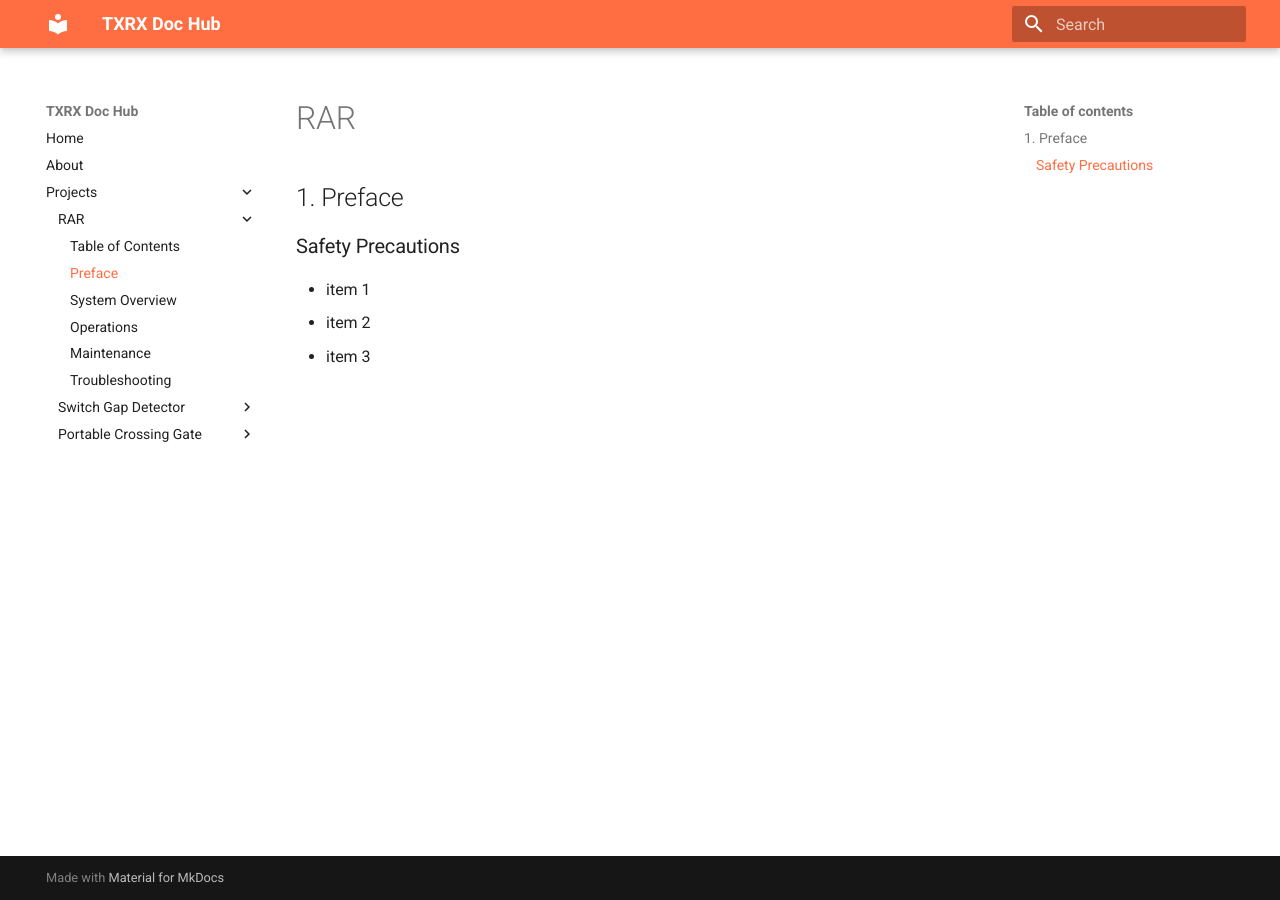
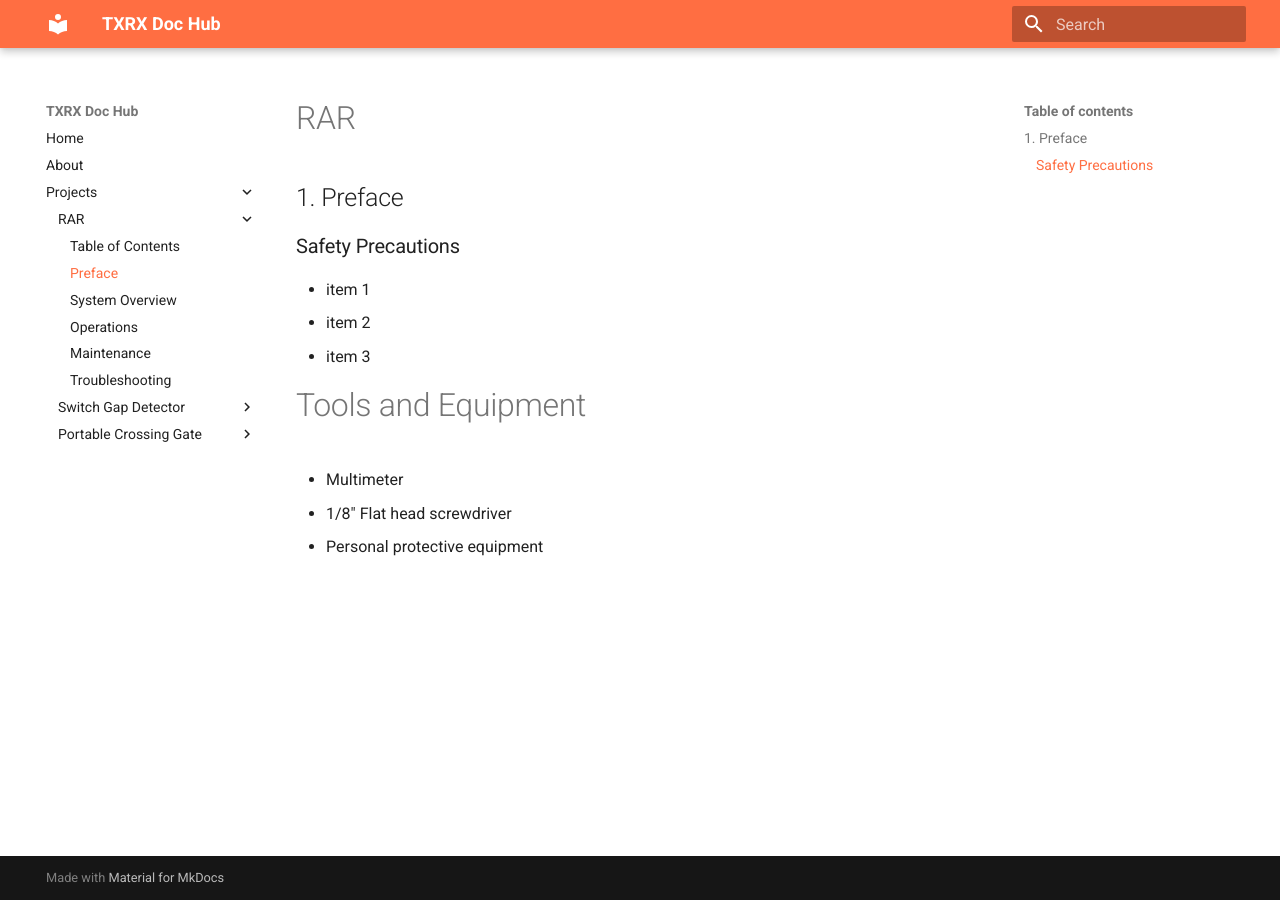
Before and after one commit to niell-ion/TXRX-Doc-Hub, an MkDocs documentation site: the page built from docs/rar/rar_preface.md, in a window 1280 px wide. Built offline with MkDocs 1.6.1 and Material for MkDocs 9.7.7, drawn with Linux system fonts in a browser that asks for light colours.

Commit message:
Update rar_preface.md

```diff
--- a/docs/rar/rar_preface.md
+++ b/docs/rar/rar_preface.md
@@ -5,3 +5,8 @@
 * item 1
 * item 2
 * item 3
+
+# Tools and Equipment
+* Multimeter
+* 1/8" Flat head screwdriver
+* Personal protective equipment
```
